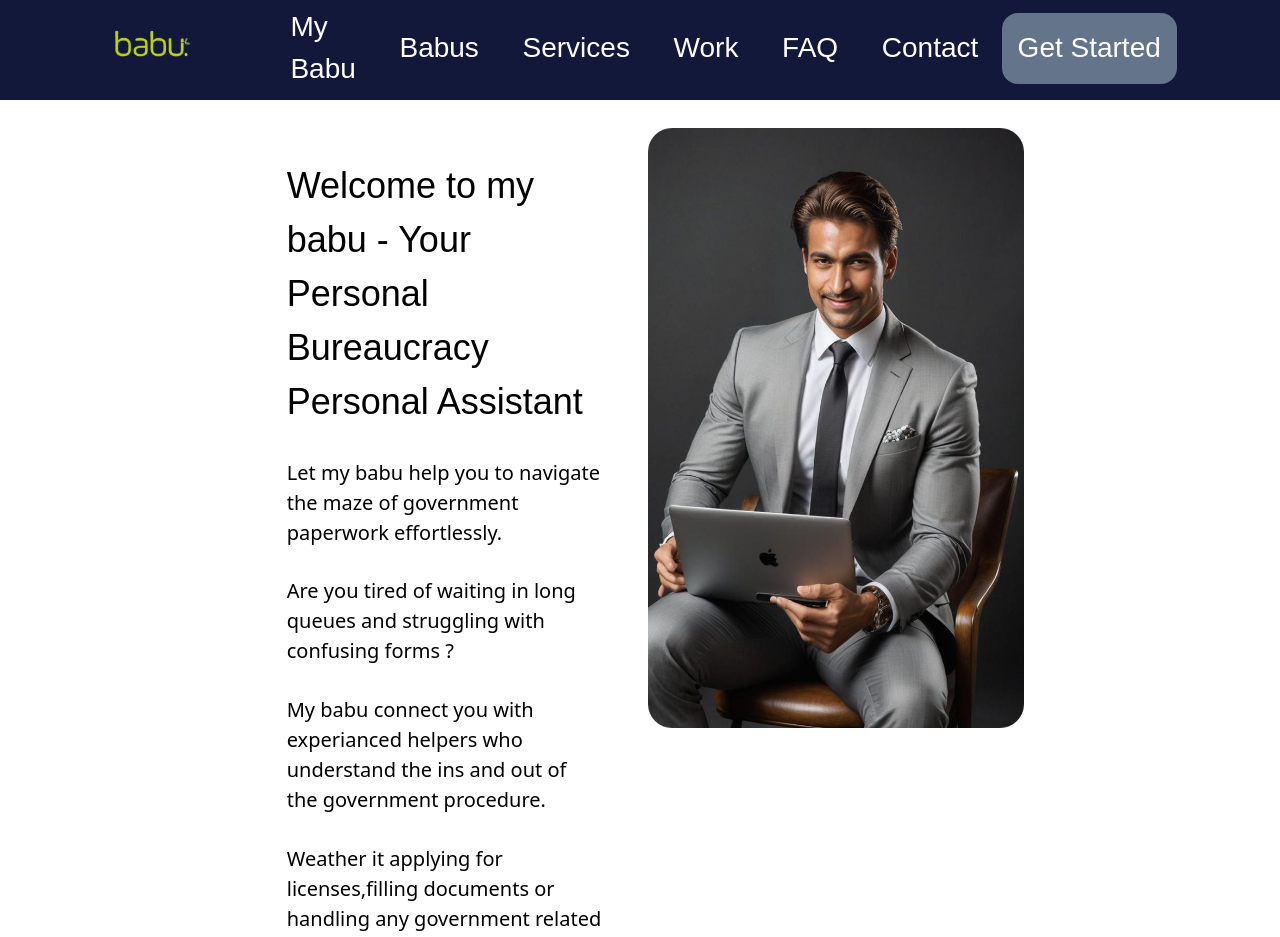
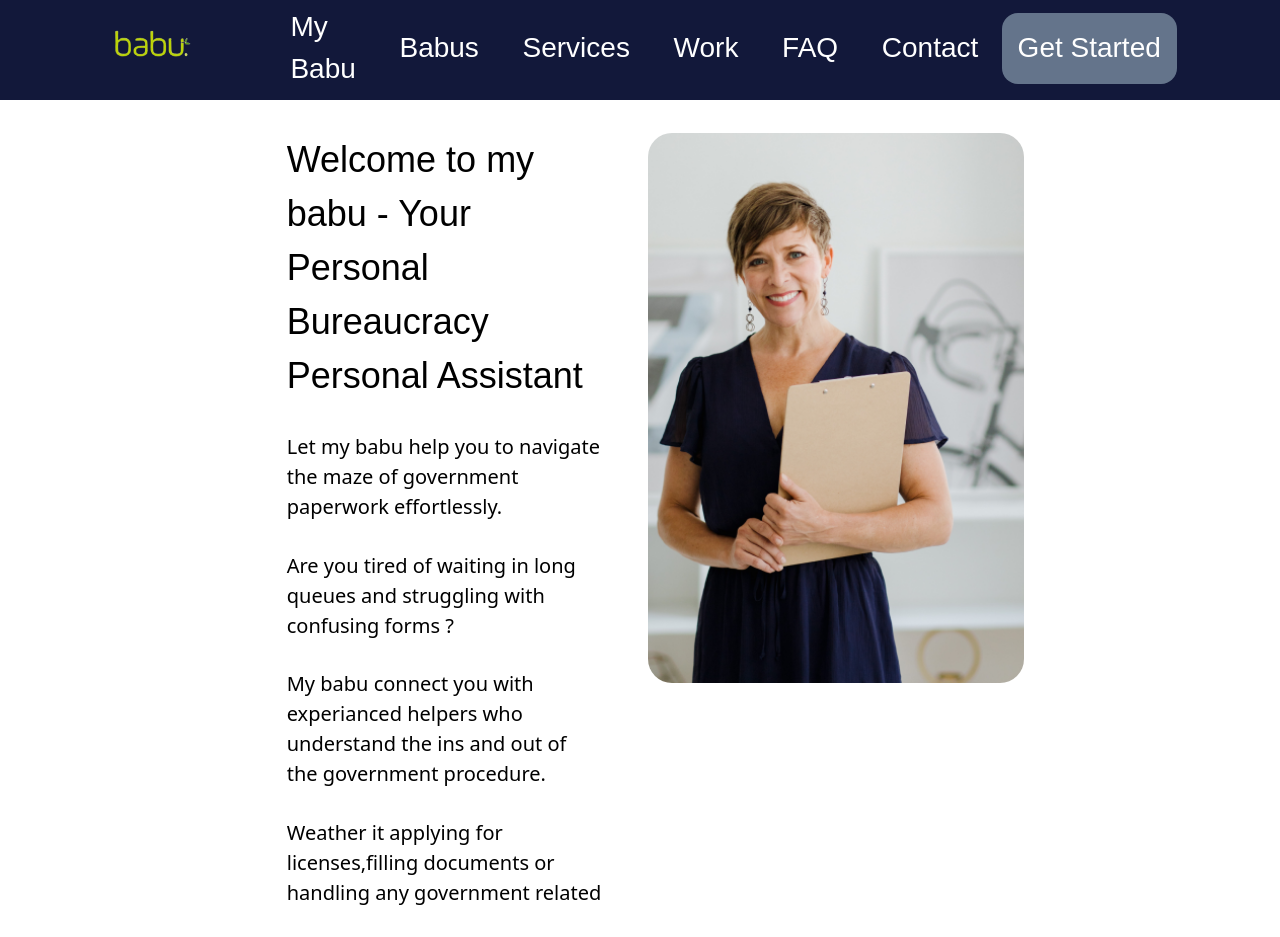
Before and after one commit to suryanshpandey61/Farmer_Site, a React (Create React App) app: page / in a window 1280 px wide. After the commit the page ends 912 px from the top, so only its background shows below. Built offline with nearby package versions, Linux system fonts and the light colour scheme; a web font is replaced by a local one.

Commit message:
Image Updation

```diff
--- a/src/components/MyBabu.jsx
+++ b/src/components/MyBabu.jsx
@@ -1,10 +1,10 @@
 import React from 'react'
-import User from '../assets/user.jpeg'
+import User from '../assets/user.png'
 
 
 function MyBabu() {
   return (
-    <div className="w-[60%] mt-[6%] mb-7 flex items-stretch  mx-auto pt-[4%] gap-x-[2%] ">
+    <div className="w-[60%] mt-[4%] mb-7 flex items-stretch  mx-auto pt-[4%] gap-x-[2%] ">
 
         {/* left text div  */}
         <div className='bg-white w-[50%] p-[4%]  rounded-3xl flex flex-col gap-y-[4%]'>
@@ -33,7 +33,7 @@ function MyBabu() {
         </div>
 
         {/* right image div  */}
-        <div className=' w-[50%] flex items-stretch lg:h-[600px]'>
+        <div className=' w-[50%]  mt-[4%] flex items-stretch lg:h-[550px]'>
            <img src={User} alt="User Image"
            className='rounded-3xl object-cover w-full h-full'
            />
```
Also changed, not shown: src/assets/user.jpeg (deleted), src/assets/user.png (added).
